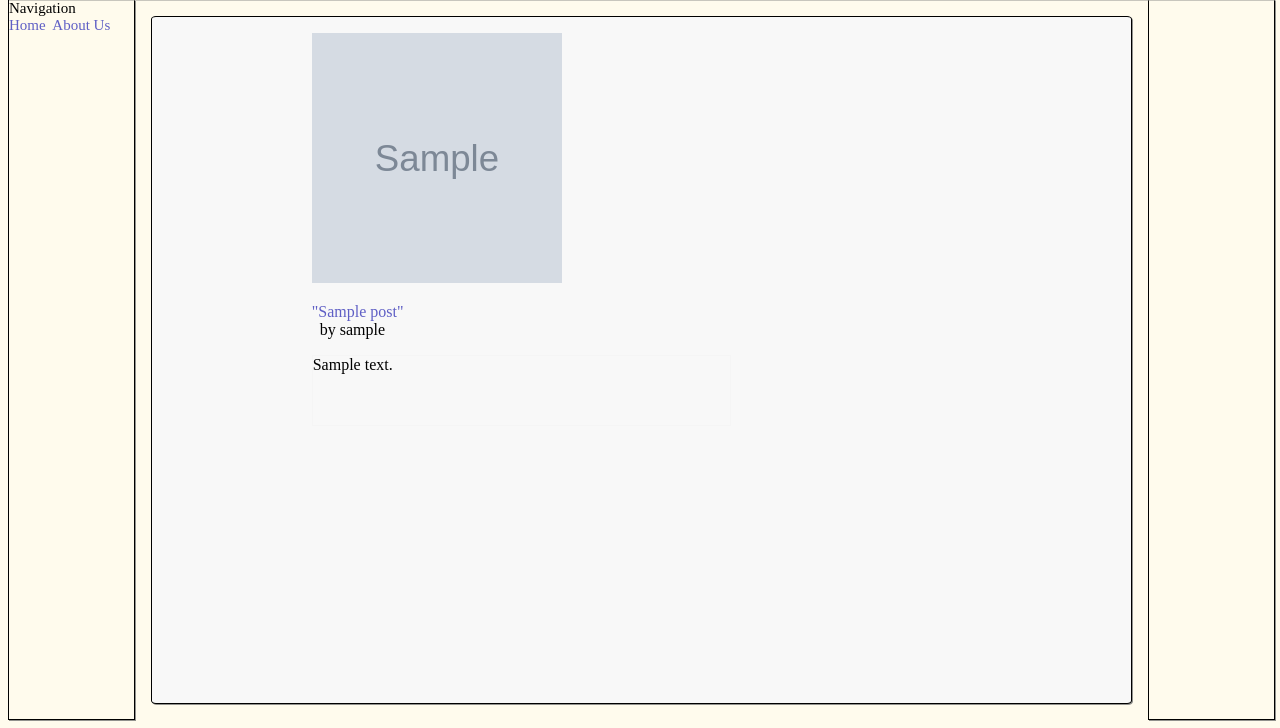
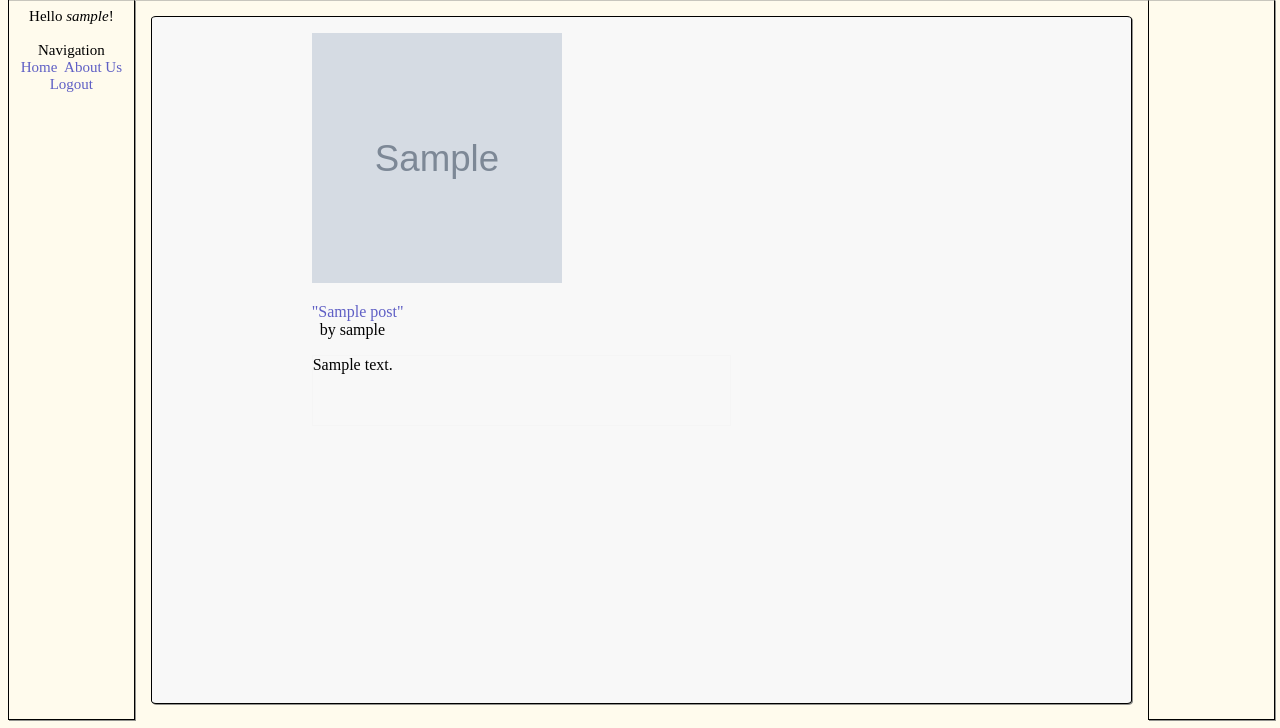
Before and after one commit to JoJar/flask-blog, a Flask app: page / in a window 1280 px wide. Shown: the part 88-816 px from the top of the page. Run offline with Flask 2, Linux system fonts and the light colour scheme; a user stored in the database is signed in; tables that the repository leaves empty hold one stand-in row (values such as "Sample post"); grey boxes marked "Sample" are stand-in pictures.

Commit message:
CSS adjustments and custom user greetings

```diff
--- a/blog/models.py
+++ b/blog/models.py
@@ -1,6 +1,5 @@
 from datetime import datetime
 from blog import db
-
 from werkzeug.security import generate_password_hash, check_password_hash
 from flask_login import UserMixin
 
--- a/blog/routes.py
+++ b/blog/routes.py
@@ -1,6 +1,7 @@
 from blog.models import User, Post
 from flask import render_template, url_for, redirect
 from blog import app
+from flask_login import login_user, logout_user, current_user
 
 
 @app.route('/')
@@ -38,14 +39,20 @@ def newuser():
     return render_template('newuser.html', title="Welcome, %s!" % form.username.data)
 
 from blog.forms import LoginForm
-from flask_login import login_user
 
 @app.route("/login", methods=['GET', 'POST'])
 def login():
+    if current_user.is_authenticated:
+        return redirect(url_for('home'))
     form = LoginForm()
-    if request.method == 'POST':
+    if request.method=='POST':
         user = User.query.filter_by(email=form.email.data).first()
         if user is not None and user.verify_password(form.password.data):
             login_user(user)
             return redirect(url_for('home'))
     return render_template('login.html', title="Login", form=form)
+
+@app.route("/logout")
+def logout():
+    logout_user()
+    return redirect(url_for("home"))
--- a/blog/static/style.css
+++ b/blog/static/style.css
@@ -27,7 +27,6 @@ a {
 
 p {
     display: grid;
-
     margin-left: 10em;
     margin-right: 25em;
 }
@@ -50,6 +49,11 @@ p {
     border: 1px solid black;
 }
 
+.greeting {
+    list-style-type: none;
+    margin-top: 0.5em;
+}
+
 header {
     float: left;
     text-indent: 1vh;
@@ -70,6 +74,7 @@ nav {
     border: 1px solid black;
     border-top: 0;
     box-shadow: 1px 1px rgb(146, 146, 142);
+    text-align: center;
 }
 
 aside {
--- a/blog/templates/home.html
+++ b/blog/templates/home.html
@@ -1,5 +1,8 @@
 {% extends 'layout.html' %}
 {% block title %} Homepage {% endblock %}
+{% if current_user.is_authenticated %}
+           Hi {{ current_user.name }}!
+        {% endif %}
 {% block feed %}
     {% for post in posts %}
         <p> <a href="{{ url_for('post', post_id=post.id) }}"><img src="{{ url_for('static', filename='img/' + post.image_file) }}" height=250px width=250px> </a></p>
--- a/blog/templates/layout.html
+++ b/blog/templates/layout.html
@@ -17,16 +17,26 @@
 
 
     <nav>
-        Navigation <br>
+        {% if current_user.is_authenticated %}
+        <li class="greeting"> Hello <i>{{ current_user.username }}</i>! </li>
+        {% else %}
+        <li class="greeting"> Hello, <i>Guest</i>! </li>
+        {% endif %}
+
+        <br> Navigation <br>
         <a href="{{ url_for('home') }}">Home</a>&nbsp
-        <a href="{{ url_for('about') }}">About Us</a>
+        <a href="{{ url_for('about') }}">About Us</a> <br>
+        {% if current_user.is_authenticated %}
+        <a href="{{ url_for('logout') }}">Logout</a>
+        {% else %}
+        <a href="{{ url_for('login') }}">Login</a>/<a href="{{ url_for('register') }}">Register</a>
+        {% endif %}
     </nav>
 
     <aside>
     </aside>
 
     <main>
-
         {% block feed %}
         {% endblock %}
 
--- a/blog/templates/login.html
+++ b/blog/templates/login.html
@@ -1,4 +1,5 @@
 {% extends 'layout.html' %}
+{% block header %} <h1>Login</h1>{% endblock %}
 {% block title %}Login Page{% endblock %}
 {% block feed %}
 <form method="POST" action="">
--- a/blog/templates/register.html
+++ b/blog/templates/register.html
@@ -1,4 +1,5 @@
 {% extends 'layout.html' %}
+{% block header %} <h1>Register</h1>{% endblock %}
 {% block title %} Register {% endblock %}
 {% block feed %}
 <form method="POST" action="">
```
Also changed, not shown: blog/templates/newuser.html (line endings or trailing spaces).
